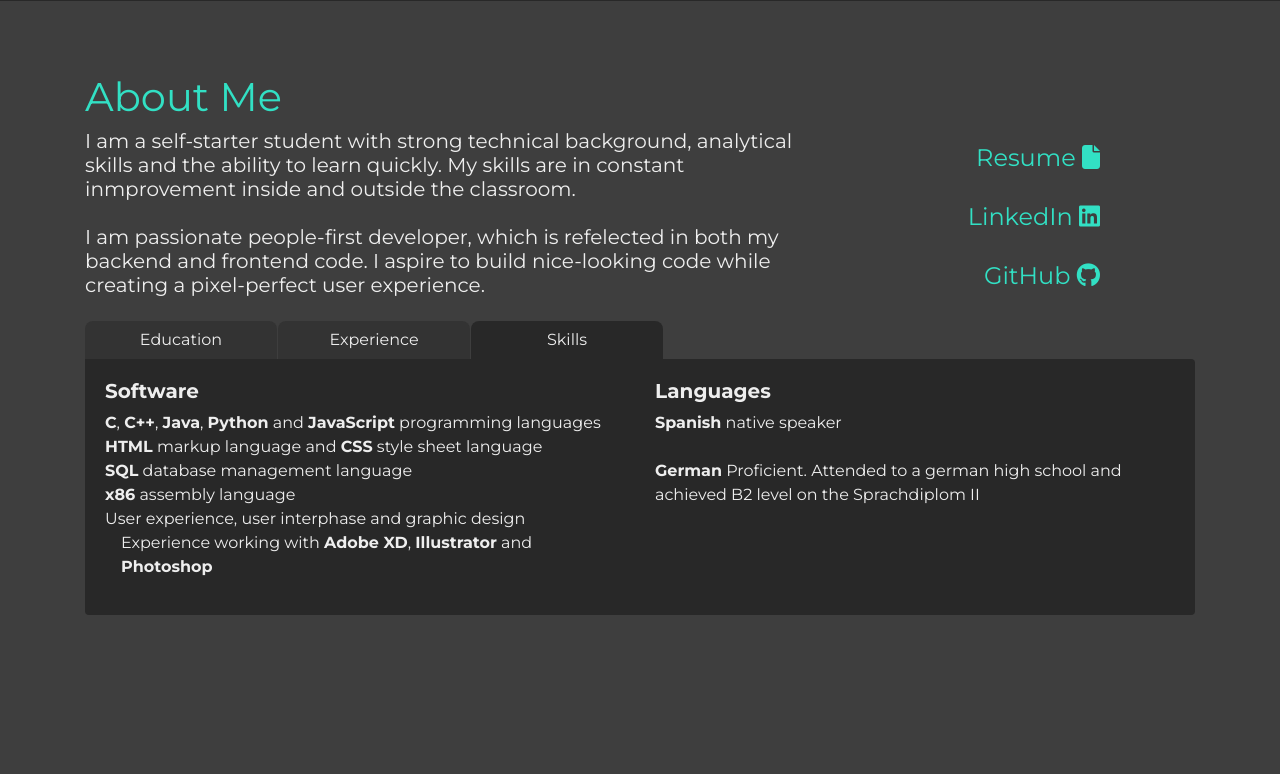
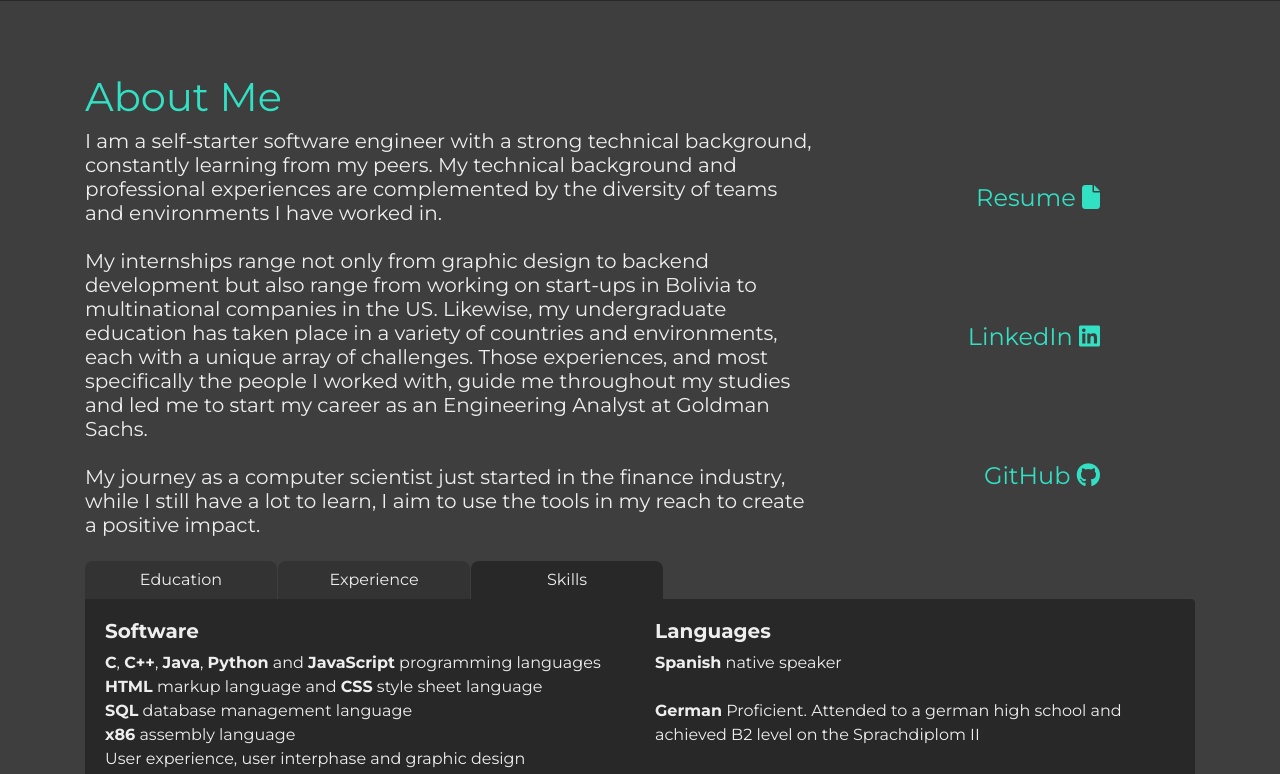
Before and after one commit to lucianohandal/portfolio, a Flask app: page / in a window 1280 px wide. Shown: the part 1599-2373 px from the top of the page. Run offline with Flask 2, Linux system fonts and the light colour scheme; some libraries are stand-ins or nearby versions.

Commit message:
Career updates

```diff
--- a/src/templates/portfolio.html
+++ b/src/templates/portfolio.html
@@ -64,20 +64,25 @@
       <div class="row">
         <div class="col-12 col-sm-8">
           <h5 class="text-center text-md-left">
-            I am a self-starter student with strong technical background,
-            analytical skills and the ability to learn quickly. My skills are in
-            constant inmprovement inside and outside the classroom.
+            I am a self-starter software engineer with a strong technical background, constantly learning from my peers.
+            My technical background and professional experiences are complemented by the diversity of teams and
+            environments I have worked in.
             <br><br>
-            I am passionate people-first developer, which is refelected in both
-            my backend and frontend code. I aspire to build nice-looking code
-            while creating a pixel-perfect user experience.
+            My internships range not only from graphic design to backend development but also range from working on
+            start-ups in Bolivia to multinational companies in the US. Likewise, my undergraduate education has taken
+            place in a variety of countries and environments, each with a unique array of challenges. Those experiences,
+            and most specifically the people I worked with, guide me throughout my studies and led me to start my career
+            as an Engineering Analyst at Goldman Sachs.
+            <br><br>
+            My journey as a computer scientist just started in the finance industry, while I still have a lot to learn,
+            I aim to use the tools in my reach to create a positive impact.
           </h5>
         </div>
         <div class="col-12 col-sm-4 col-lg-3">
           <div class="d-none d-sm-flex flex-column justify-content-around w-100 h-100">
             <a class="text-right" href="{{ url_for('static', filename='docs/resume.pdf') }}" target="_blank">Resume <i class="fas fa-file"></i></a>
-            <a class="text-right" href="http://www.linkedin.com/in/lhandal98/" target="_blank">LinkedIn <i class="fab fa-linkedin"></i></a>
-            <a class="text-right" href="https://github.com/lhandalb/" target="_blank">GitHub <i class="fab fa-github"></i></a>
+            <a class="text-right" href="http://www.linkedin.com/in/lucianohandal/" target="_blank">LinkedIn <i class="fab fa-linkedin"></i></a>
+            <a class="text-right" href="https://github.com/lucianohandal/" target="_blank">GitHub <i class="fab fa-github"></i></a>
           </div>
         </div>
       </div>
@@ -102,7 +107,7 @@
             <p>
               <span>BS:</span> Computer Science<br>
               <span>Minor:</span> Mathematics<br>
-              <span>GPA:</span> 3.73
+              <span>GPA:</span> 3.76
             </p>
             <h6>Semester At Sea</h6>
             <small>2019</small>
@@ -112,8 +117,10 @@
         <div class="about_collapse collapse w-100" id="collapse_exp">
           <div class="card card-body">
             <h6>Goldman Sachs</h6>
+            <small>2021, Jersey City, NJ</small>
+            <p>Engineering Analyst within the Asset Management Division</p>
             <small>2020, New York, NY (Remote Program)</small>
-            <p>Incoming Summer Analyst Intern within the Consumer and Investment Management Division</p>
+            <p>Summer Engineering Analyst within the Consumer and Investment Management Division</p>
             <h6>Seis Puntos</h6>
             <small>2020, La Paz, Bolivia</small>
             <p>Lead Developer</p>
@@ -155,8 +162,8 @@
       </div>
       <div class="d-flex d-sm-none justify-content-around my-5 w-100 h-100">
         <a class="text-center" href="{{ url_for('static', filename='docs/resume.pdf') }}" target="_blank">Resume <i class="fas fa-file"></i></a>
-        <a class="text-center" href="http://www.linkedin.com/in/lhandal98/" target="_blank">LinkedIn <i class="fab fa-linkedin"></i></a>
-        <a class="text-center" href="https://github.com/lhandalb/" target="_blank">GitHub <i class="fab fa-github"></i></a>
+        <a class="text-center" href="http://www.linkedin.com/in/lucianohandal/" target="_blank">LinkedIn <i class="fab fa-linkedin"></i></a>
+        <a class="text-center" href="https://github.com/lucianohandal/" target="_blank">GitHub <i class="fab fa-github"></i></a>
       </div>
     </div>
 
```
Also changed, not shown: 1 other file.
